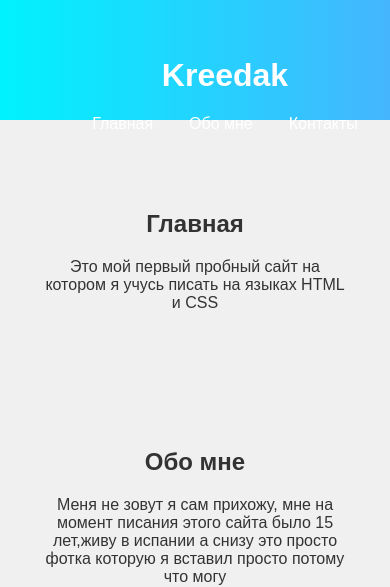
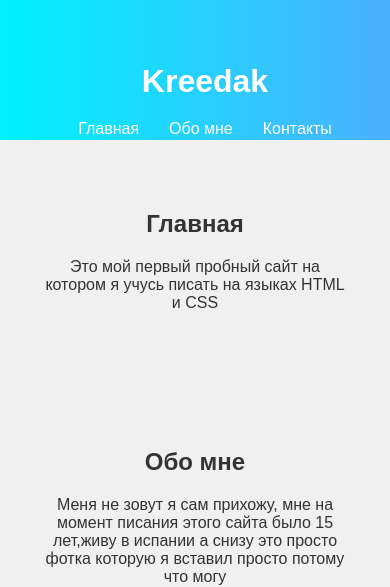
Before and after one commit to Kreedak/kreedak, a plain HTML site: page index.html in a window 390 px wide. Shown: the top 587 px of the page. Drawn offline with Linux system fonts and the light colour scheme.

Commit message:
Update style.css

```diff
--- a/style.css
+++ b/style.css
@@ -129,17 +129,24 @@ footer {
 
 @media (max-width: 600px) {
   	header h1 {
-    	margin-top: 80px;
+    	margin-top: 70px;
   	}
+
+	header {
+		padding: 10px;
+	}
 
   	nav {
     	display: flex;
+		flex-wrap: wrap;
     	flex-direction: row;
     	align-items: center;
 		justify-content: flex-start;
+		gap: 10px;
     }
     nav a {
     	display: block-inline;
     	margin: 5px 0;
+		padding: 5px 10px;
 	}
 }
```
